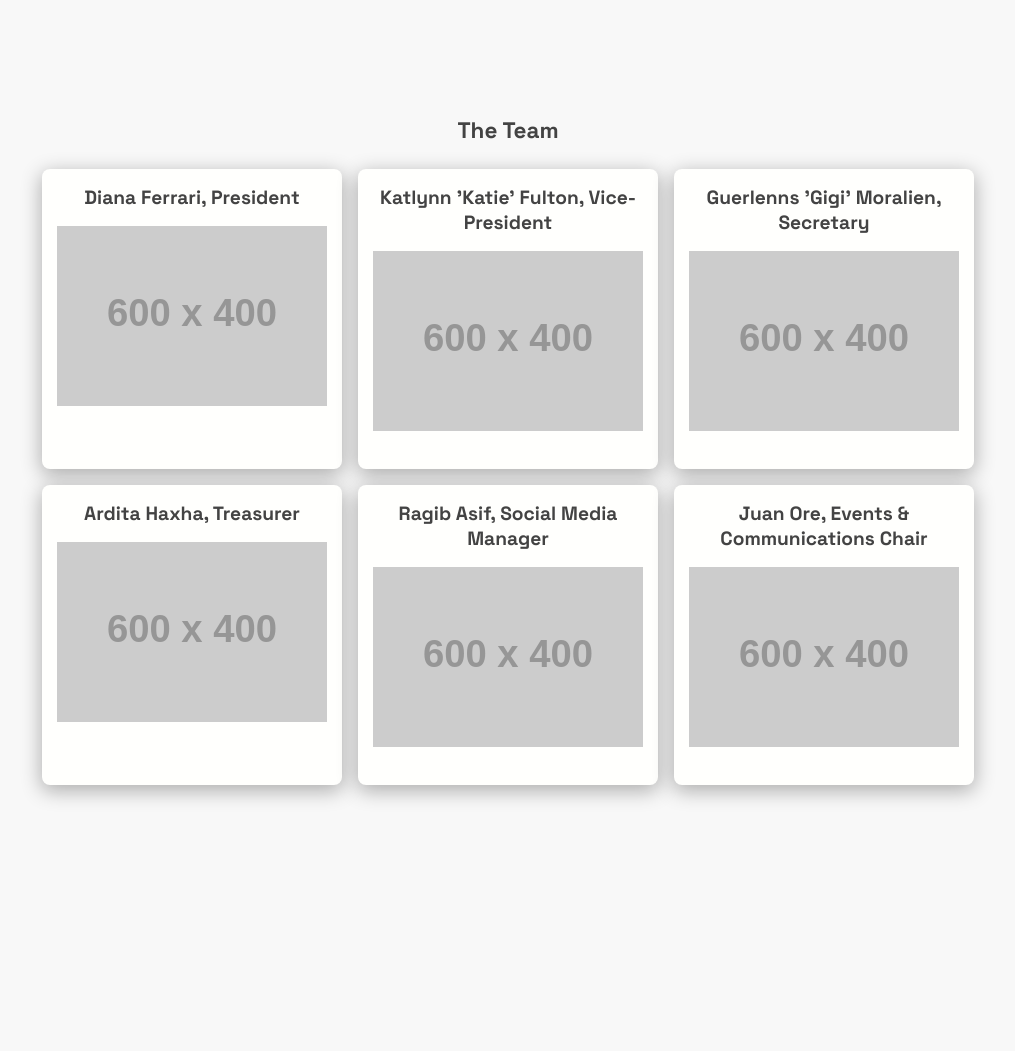
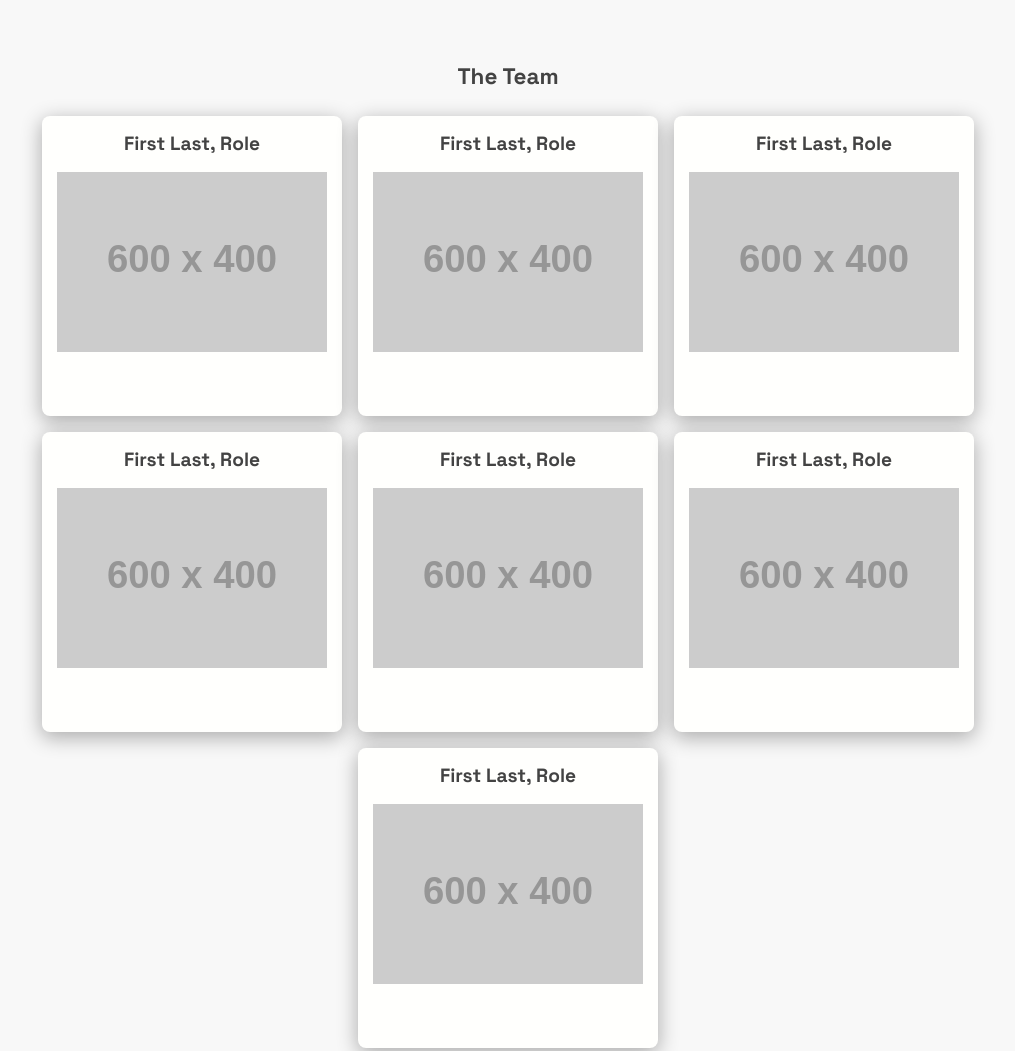
Before and after one commit to ragibasif/german-club-hunter, a website: page index.html in a window 1280 px wide. Shown: the part 1560-2611 px from the top of the page, without its empty margins (132-1147 px from the left). Drawn offline with Linux system fonts and the light colour scheme; placeholder pictures from the web are drawn by us.

Commit message:
remove qr code and change names

```diff
--- a/index.html
+++ b/index.html
@@ -139,19 +139,10 @@
             <h3>Ready To Join?</h3>
             <p>
               Just click right
-              <a
-                href="https://docs.google.com/forms/d/e/1FAIpQLSdGMQ84sKuoyCGlo56Fr8JBW4GbQQ537QncaYqrep9Qyn6eJQ/viewform?usp=sf_link"
-                target="_blank"
-                >here</a
-              >
+              <a href="#membership" target="_blank">here</a>
               or scan the QR code below.
             </p>
-            <img
-              id="membership-qr"
-              src="./assets/qrcodes/membershipqrcode.png"
-              alt=""
-              srcset=""
-            />
+            <img id="membership-qr" src="" alt="" srcset="" />
           </div>
         </div>
       </div>
--- a/team/team.json
+++ b/team/team.json
@@ -1,45 +1,46 @@
 [
   {
-    "name": "Diana Ferrari",
-    "role": "President",
+    "name": "First Last",
+    "role": "Role",
     "description": "This is where you would put the description or bio of the person. The person themselves should write this. This can be very professional or casual. Ensure that there are no spelling or grammatical errors. The person can write as much as they would like but keep it at a reasonable length (one or two paragraphs). This description can be either casual or formal.",
     "image": "https://placehold.co/600x400",
     "contact": "https://example.com/"
   },
-
-  {
-    "name": "Katlynn 'Katie' Fulton",
-    "role": "Vice-President",
+{
+    "name": "First Last",
+    "role": "Role",
     "description": "This is where you would put the description or bio of the person. The person themselves should write this. This can be very professional or casual. Ensure that there are no spelling or grammatical errors. The person can write as much as they would like but keep it at a reasonable length (one or two paragraphs). This description can be either casual or formal.",
     "image": "https://placehold.co/600x400",
     "contact": "https://example.com/"
-  },
-  {
-    "name": "Guerlenns 'Gigi' Moralien",
-    "role": "Secretary",
+  },{
+    "name": "First Last",
+    "role": "Role",
     "description": "This is where you would put the description or bio of the person. The person themselves should write this. This can be very professional or casual. Ensure that there are no spelling or grammatical errors. The person can write as much as they would like but keep it at a reasonable length (one or two paragraphs). This description can be either casual or formal.",
     "image": "https://placehold.co/600x400",
     "contact": "https://example.com/"
-  },
-  {
-    "name": "Ardita Haxha",
-    "role": "Treasurer",
+  },{
+    "name": "First Last",
+    "role": "Role",
     "description": "This is where you would put the description or bio of the person. The person themselves should write this. This can be very professional or casual. Ensure that there are no spelling or grammatical errors. The person can write as much as they would like but keep it at a reasonable length (one or two paragraphs). This description can be either casual or formal.",
     "image": "https://placehold.co/600x400",
     "contact": "https://example.com/"
-  },
-  {
-    "name": "Ragib Asif",
-    "role": "Social Media Manager",
+  },{
+    "name": "First Last",
+    "role": "Role",
     "description": "This is where you would put the description or bio of the person. The person themselves should write this. This can be very professional or casual. Ensure that there are no spelling or grammatical errors. The person can write as much as they would like but keep it at a reasonable length (one or two paragraphs). This description can be either casual or formal.",
     "image": "https://placehold.co/600x400",
     "contact": "https://example.com/"
-  },
-  {
-    "name": "Juan Ore",
-    "role": "Events & Communications Chair",
+  },{
+    "name": "First Last",
+    "role": "Role",
+    "description": "This is where you would put the description or bio of the person. The person themselves should write this. This can be very professional or casual. Ensure that there are no spelling or grammatical errors. The person can write as much as they would like but keep it at a reasonable length (one or two paragraphs). This description can be either casual or formal.",
+    "image": "https://placehold.co/600x400",
+    "contact": "https://example.com/"
+  },{
+    "name": "First Last",
+    "role": "Role",
     "description": "This is where you would put the description or bio of the person. The person themselves should write this. This can be very professional or casual. Ensure that there are no spelling or grammatical errors. The person can write as much as they would like but keep it at a reasonable length (one or two paragraphs). This description can be either casual or formal.",
     "image": "https://placehold.co/600x400",
     "contact": "https://example.com/"
   }
-]
+    ]
```
Also changed, not shown: README.md, assets/images/german-club-website-screenshot-dm.png (added), assets/qrcodes/membershipqrcode.png (deleted).
